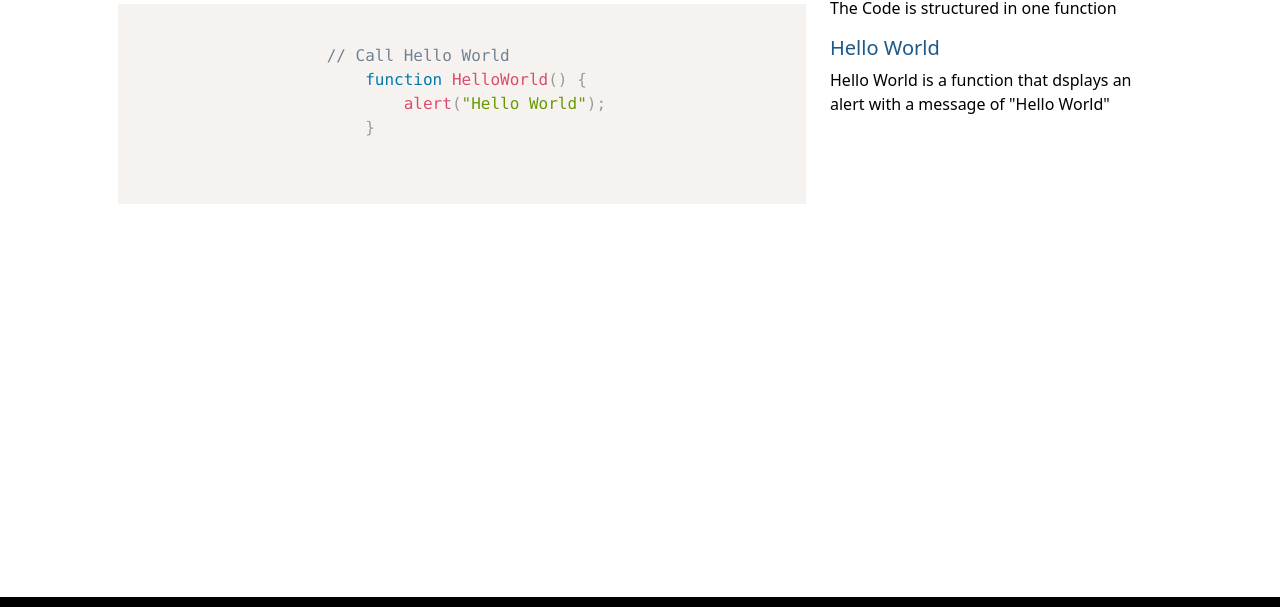
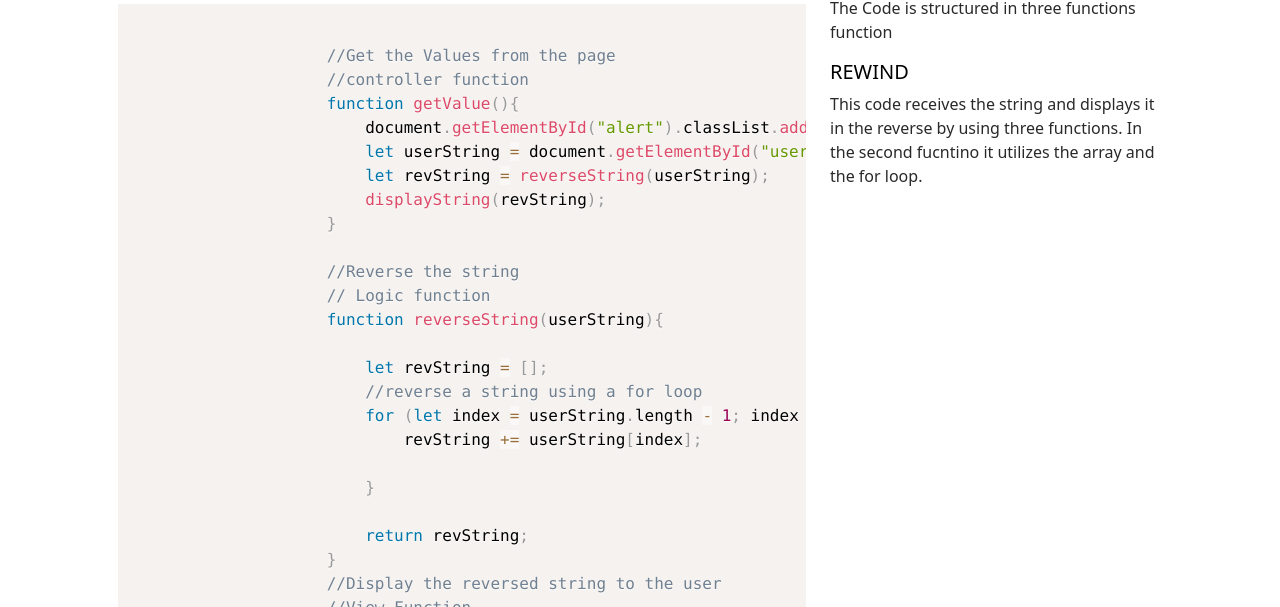
Before and after one commit to Romans828Romans1221/Rewind, a plain HTML site: page JSsiteTemplate/code.html in a window 1280 px wide. Shown: the part 147-754 px from the top of the page. Drawn offline with nearby package versions, Linux system fonts and the light colour scheme.

Commit message:
Initial Commit of REWIND

```diff
--- a/JSsiteTemplate/code.html
+++ b/JSsiteTemplate/code.html
@@ -2,7 +2,7 @@
 <html lang="en" class="h-100">
 
 <head>
-    <title>App Name: A Coding Project By Joshua Emery</title>
+    <title>REWIND: A Coding Project By Joshua Emery</title>
     <!-- Required meta tags -->
     <meta charset="utf-8">
     <meta name="viewport" content="width=device-width, initial-scale=1, shrink-to-fit=no">
@@ -23,7 +23,7 @@
 <!-- ==== Nav Section==== -->
 <nav class="navbar navbar-expand-md navbar-dark fixed-top bg-dark">
     <div class="container-fluid">
-        <a class="navbar-brand" href="#"> <img src="img/JoshEmeryFreeCodeLogoColorBlue.png" class="d-inline-block align-text-top" width="30" height="24">APP NAME</a>
+        <a class="navbar-brand" href="#"> <img src="img/JoshEmeryFreeCodeLogoColorBlue.png" class="d-inline-block align-text-top" width="30" height="24">REWIND</a>
         <button class="navbar-toggler" type="button" data-bs-toggle="collapse" data-bs-target="#navbarCollapse"
             aria-controls="navbarCollapse" aria-expanded="false" aria-label="Toggle navigation">
             <span class="navbar-toggler-icon"></span>
@@ -52,21 +52,49 @@
  <!-- ==== Main Section ===== -->
  <main class="flex-shrink-0">
     <div class="container py-5 px-5 mt-5">
-        <h2 class="border-1 border-bottom border-dark">The Code for APP NAME.</h2>
+        <h2 class="border-1 border-bottom border-dark">The Code for REWIND.</h2>
         <div class="row row-cols-1 row-cols-lg-2">
             <div class="col-lg-8">
                 <pre class="line-numbers"> <code class="language-javascript">
-                    // Call Hello World
-                        function HelloWorld() {
-                            alert("Hello World");
+                    //Get the Values from the page
+                    //controller function
+                    function getValue(){
+                        document.getElementById("alert").classList.add("invisible");
+                        let userString = document.getElementById("userString").value;
+                        let revString = reverseString(userString);
+                        displayString(revString);
+                    }
+
+                    //Reverse the string
+                    // Logic function
+                    function reverseString(userString){
+
+                        let revString = [];
+                        //reverse a string using a for loop
+                        for (let index = userString.length - 1; index >= 0; index--) {
+                            revString += userString[index];
+
                         }
+
+                        return revString;
+                    }
+                    //Display the reversed string to the user
+                    //View Function
+                    function displayString(revString){
+
+                        //write the message to the page
+                        document.getElementById("msg").innerHTML = `Your string reversed is: ${revString}`;
+
+                        //show the alert box
+                        document.getElementById("alert").classList.remove("invisible");
+                    }
                 </code>
                 </pre>
             </div>
             <div class="col-lg-4">
-                <p>The Code is structured in one function</p>
-                <h5>Hello World</h5>
-                <p>Hello World is a function that dsplays an alert with a message of "Hello World"</p>
+                <p>The Code is structured in three functions function</p>
+                <h5>REWIND</h5>
+                <p>This code receives the string and displays it in the reverse by using three functions. In the second fucntino it utilizes the array and the for loop.</p>
             </div>
         </div>
     </div>
--- a/JSsiteTemplate/css/site.css
+++ b/JSsiteTemplate/css/site.css
@@ -1,6 +1,6 @@
 :root{
-    --primary-color: #1d5888;
-    --secondary-color: #ff993b:
+    --primary-color: #000000;
+    --secondary-color: red;
     --dark-color: #292929;
     --white-color: #e7e7e7;
 
```
Also changed, not shown: JSsiteTemplate/app.html (+36 -4 lines), JSsiteTemplate/index.html (+7 -5 lines), JSsiteTemplate/js/site.js (+40 -3 lines), JSsiteTemplate/img/RewindDEsign.png (added), JSsiteTemplate/img/RewindDesign1.png (added), JSsiteTemplate/img/RewindDesign2.png (added), JSsiteTemplate/img/android-chrome-192x192.png, JSsiteTemplate/img/android-chrome-512x512.png, JSsiteTemplate/img/apple-touch-icon.png, JSsiteTemplate/img/favicon-16x16.png, JSsiteTemplate/img/favicon-32x32.png, JSsiteTemplate/img/favicon.ico, JSsiteTemplate/img/favicon_io (1)/site.webmanifest (added).
